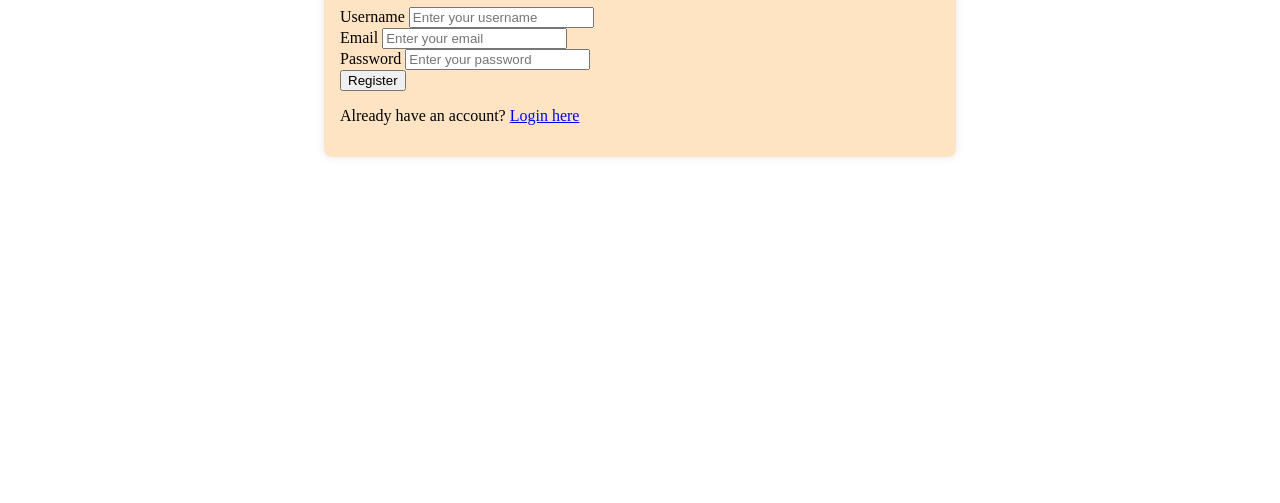
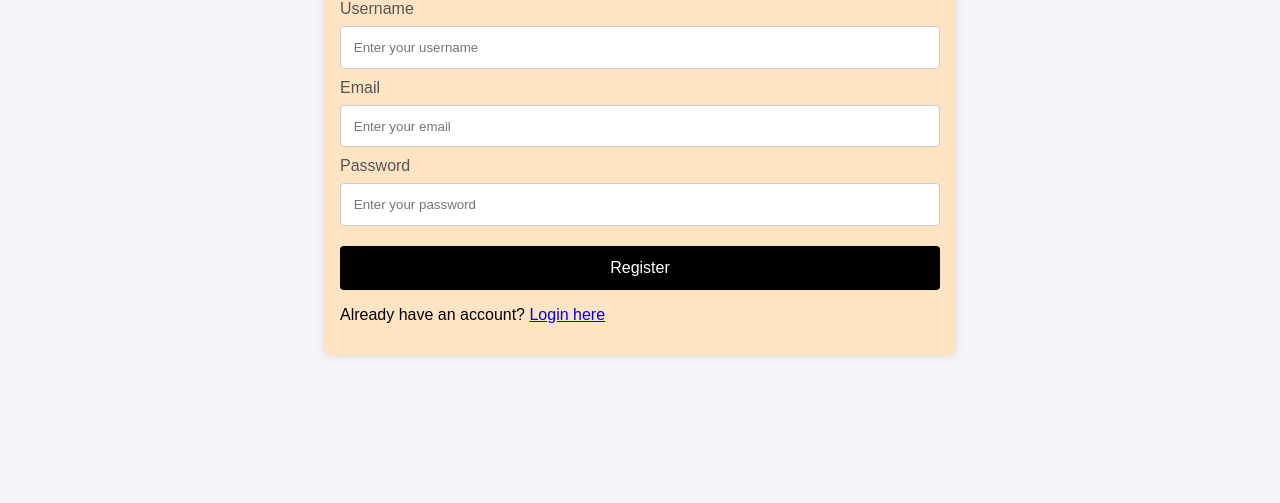
Before and after one commit to lubsy09/Taskmaster-app, a website: page taskmaster/register.html in a window 1280 px wide. Shown: the part 297-800 px from the top of the page. Drawn offline with Linux system fonts and the light colour scheme.

Commit message:
Styling users page

```diff
--- a/taskmaster/register.html
+++ b/taskmaster/register.html
@@ -24,7 +24,7 @@
 
             <button type="submit">Register</button>
         </form>
-        <p>Already have an account? <a href="/login.html">Login here</a></p>
+        <p>Already have an account? <a href="../taskmaster/login.html">Login here</a></p>
     </main>
 
     <script>
--- a/taskmaster/style.css
+++ b/taskmaster/style.css
@@ -1,55 +1,3 @@
-/* General Styling
-body {
-  font-family: Arial, sans-serif;
-  margin: 0;
-  padding: 0;
-  background-color: #f4f4f9;
-  color: #333;
-}
-
-.container {
-  max-width: 800px;
-  margin: 2rem auto;
-  padding: 1rem;
-  background: #fff;
-  box-shadow: 0 2px 5px rgba(0, 0, 0, 0.2);
-  border-radius: 8px;
-}
-
-/* Task Form Styling */
-/* .task-form h2 {
-  text-align: center;
-  color: #5a67d8;
-}
-
-.task-form form {
-  display: flex;
-  flex-direction: column;
-  gap: 1rem;
-}
-
-.task-form input,
-.task-form textarea,
-.task-form select,
-.task-form button {
-  padding: 0.8rem;
-  border: 1px solid #ccc;
-  border-radius: 5px;
-  font-size: 1rem;
-}
-
-.task-form button {
-  background-color: #5a67d8;
-  color: white;
-  border: none;
-  cursor: pointer;
-  transition: background-color 0.3s;
-}
-
-.task-form button:hover {
-  background-color: #434190;
-} */ */
-
 body {
   font-family: Arial, sans-serif;
   margin: 0;
@@ -254,3 +202,51 @@ main {
 .auth-buttons button:hover {
   background-color: #45a049;
 }
+
+/*login styling*/
+.form-group {
+  margin-bottom: 1rem;
+}
+
+label {
+  display: block;
+  margin-bottom: 0.5rem;
+  color: #555;
+}
+
+input {
+  width: 100%;
+  padding: 0.8rem;
+  border: 1px solid #ccc;
+  border-radius: 4px;
+  box-sizing: border-box;
+  margin-bottom: 10px;
+}
+
+button {
+  background: black;
+  color: white;
+  border: none;
+  padding: 0.8rem;
+  border-radius: 4px;
+  width: 100%;
+  cursor: pointer;
+  font-size: 1rem;
+  margin-top: 10px;
+}
+
+button:hover {
+  background: #0056b3;
+}
+
+.link {
+  display: block;
+  text-align: center;
+  margin-top: 1rem;
+  color: #007bff;
+  text-decoration: none;
+}
+
+.link:hover {
+  text-decoration: underline;
+}
```
Also changed, not shown: taskmaster/login.html (+3 -2 lines).
